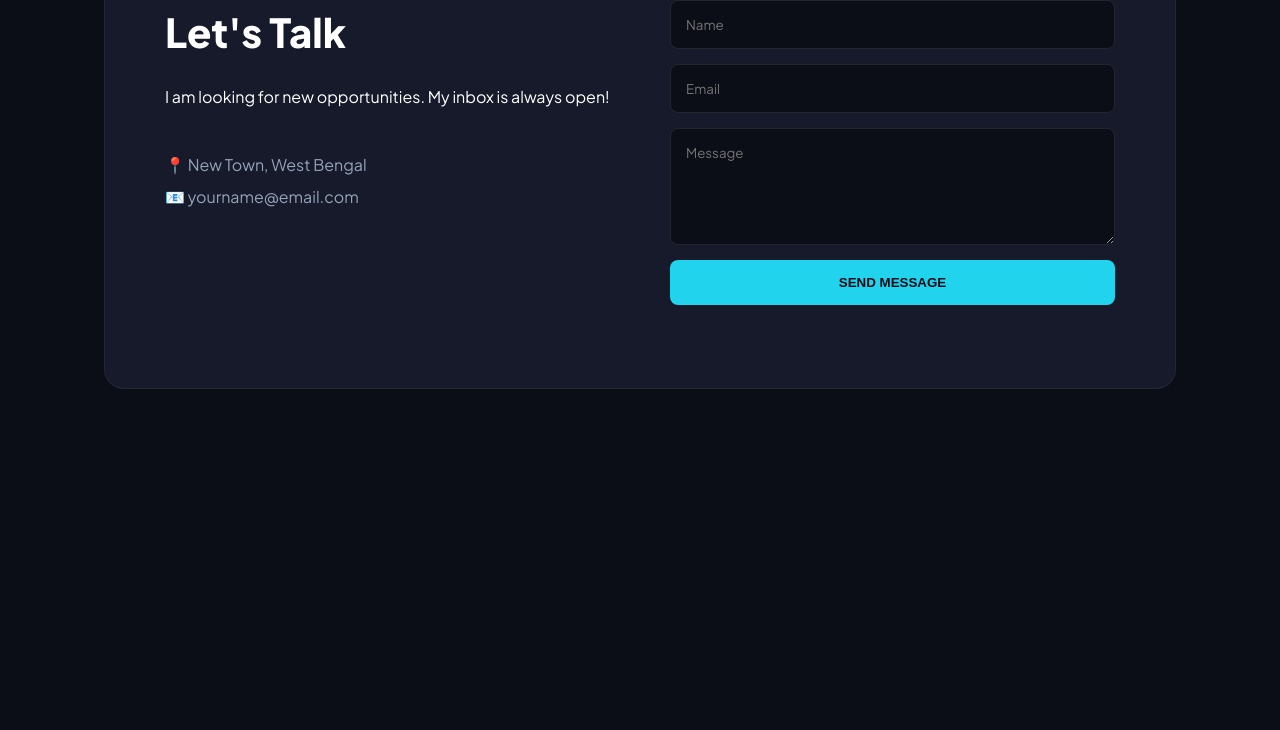
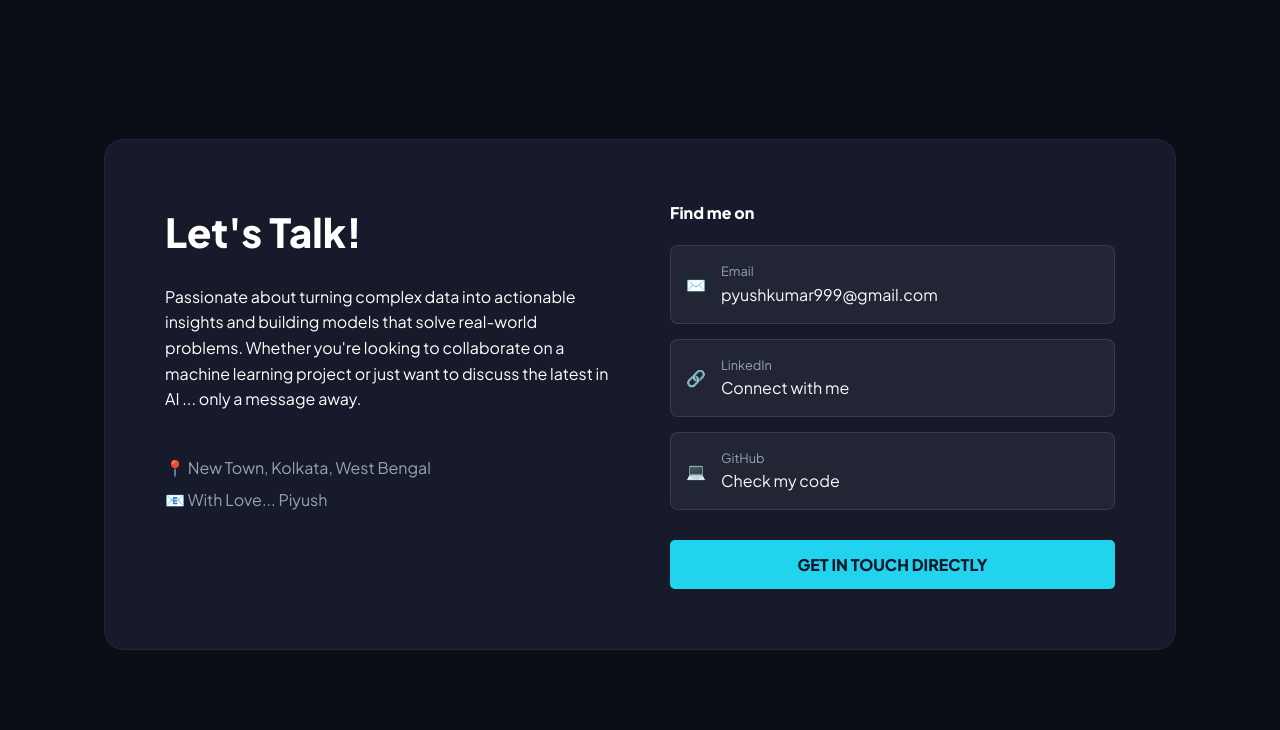
Before and after one commit to Dwivedi-1823/portfolio, a Flask app: page / in a window 1280 px wide. Shown: the part 1484-2214 px from the top of the page. Before the commit the page ends 1873 px from the top, so only its background shows below. Run offline with Flask 3, Linux system fonts and the light colour scheme.

Commit message:
About me and Resume

```diff
--- a/app.py
+++ b/app.py
@@ -25,7 +25,7 @@ def download_resume():
     resume_path = os.path.join(app.root_path, 'static', 'resume')
     return send_from_directory(
         directory=resume_path,
-        path='Piyush_Kumar_Data_Scientist.pdf',
+        path='Piyush Kumar_DS_Jan-2026.pdf',
         as_attachment=True
     )
 
--- a/static/css/style.css
+++ b/static/css/style.css
@@ -494,6 +494,75 @@ body {
     animation: fadeIn 0.5s ease forwards;
 }
 
+.contact-links {
+    flex: 1;
+    display: flex;
+    flex-direction: column;
+    gap: 20px;
+}
+
+.contact-links h5 {
+    color: #94a3b8;
+    text-transform: uppercase;
+    letter-spacing: 1px;
+    margin-bottom: 10px;
+}
+
+.social-grid {
+    display: flex;
+    flex-direction: column;
+    gap: 15px;
+}
+
+.social-item {
+    display: flex;
+    align-items: center;
+    padding: 15px;
+    background: rgba(255, 255, 255, 0.05); /* Subtle dark card */
+    border: 1px solid rgba(255, 255, 255, 0.1);
+    border-radius: 8px;
+    text-decoration: none;
+    transition: all 0.3s ease;
+}
+
+.social-item:hover {
+    background: rgba(34, 211, 238, 0.1); /* Glow effect on hover */
+    border-color: #22d3ee;
+    transform: translateX(5px);
+}
+
+.social-text {
+    display: flex;
+    flex-direction: column;
+    margin-left: 15px;
+}
+
+.social-text .label {
+    font-size: 0.8rem;
+    color: #94a3b8;
+}
+
+.social-text .value {
+    color: #f8fafc;
+    font-weight: 500;
+}
+
+.direct-mail-btn {
+    margin-top: 10px;
+    background-color: #22d3ee;
+    color: #0f172a;
+    text-align: center;
+    padding: 12px;
+    border-radius: 5px;
+    font-weight: bold;
+    text-decoration: none;
+    transition: background 0.3s;
+}
+
+.direct-mail-btn:hover {
+    background-color: #0ea5e9;
+}
+
 @keyframes fadeIn {
     from { opacity: 0; transform: translateY(10px); }
     to { opacity: 1; transform: translateY(0); }
--- a/templates/base.html
+++ b/templates/base.html
@@ -23,7 +23,7 @@
     <main>
         {% block content %}{% endblock %}
     </main>
-    <script>
+    <!-- <script>
         const contactForm = document.getElementById('contact-form');
         const successMessage = document.getElementById('form-success');
         const submitBtn = document.getElementById('submit-btn');
@@ -43,6 +43,6 @@
                 successMessage.style.display = 'block';
             }, 2000); // 2 second delay
         });
-    </script>
+    </script> -->
 </body>
 </html>
--- a/templates/index.html
+++ b/templates/index.html
@@ -6,7 +6,8 @@
         <div class="hero-text">
             <h1>Piyush Kumar</h1>
             <h2 class="cyan-text">Data Scientist | ML Enthusiast</h2>
-            <p>I specialize in turning complex data into actionable insights and building intelligent models to solve real-world problems. Experienced in Python, Deep Learning, and MLOps.</p>
+            <p>I am a Data Scientist and AI Engineer focused on building production-grade ML systems and Agentic AI workflows. I specialize in leveraging Large Language Models (LLMs) through RAG (Retrieval-Augmented Generation) and fine-tuning to transform unstructured data into competitive advantages.</p>
+              <p> My expertise lies at the intersection of Predictive Analytics and Generative AI, where I design scalable data architectures that move beyond insights into autonomous action. From optimizing Neural Networks to implementing Malignant Data Detection and AI Governance, I am committed to building ethical, high-performance models that drive algorithmic ROI. I thrive on solving high-dimensional problems and deploying full-stack data solutions that are both robust and interpretable.</p>
 
             <div class="hero-btns">
                 <a href="/blog" class="btn-fill">View Blog</a>
@@ -40,9 +41,9 @@
             <article class="project-card proj-vision">
                 <div class="card-overlay"></div>
                 <div class="card-content">
-                    <span class="category">COMPUTER VISION</span>
-                    <h3>Object Detection</h3>
-                    <p>Real-time system using YOLOv8 to detect and track objects in video streams.</p>
+                    <span class="category">ENSEMBLE Learning</span>
+                    <h3>Student Performance Indicator</h3>
+                    <p>Predicting the Performance of students based on various Continuous and Categorical Parameters.</p>
                     <div class="card-links">
                         <a href="#" class="live-link">Live Demo</a>
                         <a href="#" class="github-link">GitHub</a>
@@ -69,26 +70,40 @@
     <div class="container">
         <div class="contact-card">
             <div class="contact-info">
-                <h4>Let's Talk</h4>
-                <p>I am looking for new opportunities. My inbox is always open!</p>
+                <h4>Let's Talk!</h4>
+                <p>Passionate about turning complex data into actionable insights and building models that solve real-world problems. Whether you're looking to collaborate on a machine learning project or just want to discuss the latest in AI ... only a message away.</p>
                 <div class="contact-details">
-                    <p>📍 New Town, West Bengal</p>
-                    <p>📧 yourname@email.com</p>
+                    <p>📍 New Town, Kolkata, West Bengal</p>
+                    <p>📧 With Love... Piyush</p>
                 </div>
             </div>
 
-            <div id="form-container">
-                <form class="contact-form" id="contact-form">
-                    <input type="text" placeholder="Name" required>
-                    <input type="email" placeholder="Email" required>
-                    <textarea placeholder="Message" rows="5" required></textarea>
-                    <button type="submit" id="submit-btn">SEND MESSAGE</button>
-                </form>
-
-                <div id="form-success" style="display: none;">
-                    <h4 style="color: #22d3ee;">✓ Message Sent!</h4>
-                    <p>I'll get back to you shortly.</p>
+            <div id="contact-links-container" class="contact-links">
+                <h4>Find me on</h4>
+                <div class="social-grid">
+                    <a href="mailto:pyushkumar999@gmail.com" class="social-item">
+                        <span class="icon">✉️</span>
+                        <div class="social-text">
+                            <span class="label">Email</span>
+                            <span class="value">pyushkumar999@gmail.com</span>
+                        </div>
+                    </a>
+                    <a href="https://www.linkedin.com/in/piyushkumar2022/" target="_blank" class="social-item">
+                        <span class="icon">🔗</span>
+                        <div class="social-text">
+                            <span class="label">LinkedIn</span>
+                            <span class="value">Connect with me</span>
+                        </div>
+                    </a>
+                    <a href="https://github.com/Dwivedi-1823" target="_blank" class="social-item">
+                        <span class="icon">💻</span>
+                        <div class="social-text">
+                            <span class="label">GitHub</span>
+                            <span class="value">Check my code</span>
+                        </div>
+                    </a>
                 </div>
+                <a href="mailto:pyushkumar999@gmail.com" class="direct-mail-btn">GET IN TOUCH DIRECTLY</a>
             </div>
         </div>
     </div>
```
Also changed, not shown: 2 other files.
